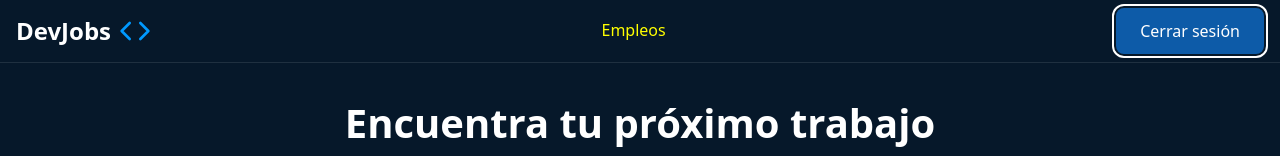
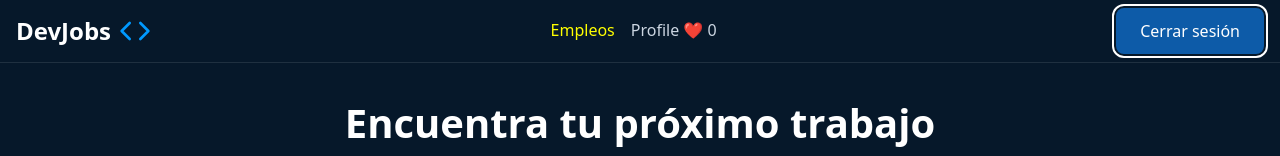
Before and after one commit to masch/js-camp, a React (Vite) app in the folder 03-router-and-zustand/: page /search in a window 1280 px wide. Both pictures are taken after a click on the button "Iniciar sesión". Shown: the top 156 px of the page. Built offline with nearby package versions, Linux system fonts and the light colour scheme; no server answers.

Commit message:
feat: Migrate authentication and favorite job state management from React Context to Zustand, and add favorite job functionality.

```diff
--- a/03-router-and-zustand/package.json
+++ b/03-router-and-zustand/package.json
@@ -13,7 +13,8 @@
     "react": "^19.2.0",
     "react-dom": "^19.2.0",
     "react-router": "^7.11.0",
-    "snarkdown": "^2.0.0"
+    "snarkdown": "^2.0.0",
+    "zustand": "^5.0.9"
   },
   "devDependencies": {
     "@eslint/js": "^9.39.1",
--- a/03-router-and-zustand/src/components/Header.jsx
+++ b/03-router-and-zustand/src/components/Header.jsx
@@ -1,8 +1,14 @@
 import { NavLink } from "react-router"
-import { useAuth } from "../context/AuthContext"
+import { useAuthStore } from "../store/authStore"
 import { Link } from "./Link.jsx"
+import { useFavoriteStore } from "../store/favoriteStore"
+
 
 export function Header() {
+    const { isLoggedIn } = useAuthStore()
+    const { counterFavorites } = useFavoriteStore()
+
+    const numberOfFavorites = counterFavorites()
 
     return (
         <header>
@@ -30,6 +36,15 @@ export function Header() {
                 >
                     Empleos
                 </NavLink>
+                {
+                    isLoggedIn && (
+                        <NavLink
+                            className={({ isActive }) => isActive ? 'nav-link-active' : ''}
+                            to="/profiles"
+                        >
+                            Profile ❤️ {numberOfFavorites}
+                        </NavLink>
+                    )}
             </nav>
 
             <HeaderUserButton />
@@ -38,7 +53,7 @@ export function Header() {
 }
 
 const HeaderUserButton = () => {
-    const { isLoggedIn, login, logout } = useAuth()
+    const { isLoggedIn, login, logout } = useAuthStore()
 
     return (
         <div>
--- a/03-router-and-zustand/src/components/JobCard.jsx
+++ b/03-router-and-zustand/src/components/JobCard.jsx
@@ -1,8 +1,24 @@
 import { useState } from 'react'
 import { Link } from './Link.jsx'
 import styles from './JobCard.module.css'
+import { useAuthStore } from '../store/authStore'
+import { useFavoriteStore } from '../store/favoriteStore'
 
-export function JobCard({ job }) {
+function JobCardFavoriteButton({ jobId }) {
+    const { isLoggedIn } = useAuthStore()
+    const { toggleFavorite, isFavorite } = useFavoriteStore()
+
+    return (
+        <button
+            disabled={!isLoggedIn}
+            onClick={() => toggleFavorite(jobId)}>
+            {isFavorite(jobId) ? '❤️' : '❤'}
+        </button>
+    )
+}
+
+function JobCardApplyButton({ jobId }) {
+    const { isLoggedIn } = useAuthStore()
     const [isApplied, setIsApplied] = useState(false);
 
     function handleClick() {
@@ -11,6 +27,17 @@ export function JobCard({ job }) {
 
     const buttonText = isApplied ? 'Aplicado' : 'Aplicar'
     const buttonClass = isApplied ? 'button-apply-job is-applied' : 'button-apply-job'
+
+    return (
+        <button
+            disabled={!isLoggedIn}
+            className={buttonClass}
+            onClick={handleClick}>{buttonText}
+        </button>
+    )
+}
+
+export function JobCard({ job }) {
 
     return (
         <article className="job-listing-card" data-modalidad={job?.modalidad} data-nivel={job?.nivel} data-technology={job?.technology}>
@@ -25,11 +52,8 @@ export function JobCard({ job }) {
             </div>
             <div className={styles.actions}>
                 <Link className={styles.details} href={`/jobs/${job?.id}`}>Ver detalle</Link>
-                <button
-                    disabled={isApplied}
-                    className={buttonClass}
-                    onClick={handleClick}>{buttonText}
-                </button>
+                <JobCardApplyButton jobId={job?.id} />
+                <JobCardFavoriteButton jobId={job?.id} />
             </div>
         </article>
     )
--- a/03-router-and-zustand/src/components/SearchFormSection.jsx
+++ b/03-router-and-zustand/src/components/SearchFormSection.jsx
@@ -92,7 +92,7 @@ export function SearchFormSection({ initialText, initialFilters, onSearch, onTex
                 </div>
 
                 <div className="search-filters">
-                    <select name={idTechnology} id="filter-technology" value={initialFilters.technology}>
+                    <select name={idTechnology} id="filter-technology" defaultValue={initialFilters.technology}>
                         <option value="">Tecnología</option>
                         <optgroup label="Tecnologías populares">
                             <option value="javascript">JavaScript</option>
@@ -110,7 +110,7 @@ export function SearchFormSection({ initialText, initialFilters, onSearch, onTex
                         <option value="php">PHP</option>
                     </select>
 
-                    <select name={idLocation} id="filter-location" value={initialFilters.location}>
+                    <select name={idLocation} id="filter-location" defaultValue={initialFilters.location}>
                         <option value="">Ubicación</option>
                         <option value="remoto">Remoto</option>
                         <option value="cdmx">Ciudad de México</option>
@@ -119,7 +119,7 @@ export function SearchFormSection({ initialText, initialFilters, onSearch, onTex
                         <option value="barcelona">Barcelona</option>
                     </select>
 
-                    <select name={idExperienceLevel} id="filter-experience-level" value={initialFilters.experienceLevel}>
+                    <select name={idExperienceLevel} id="filter-experience-level" defaultValue={initialFilters.experienceLevel}>
                         <option value="">Nivel de experiencia</option>
                         <option value="junior">Junior</option>
                         <option value="mid">Mid-level</option>
--- a/03-router-and-zustand/src/context/AuthContext.jsx
+++ /dev/null
@@ -1,37 +0,0 @@
-import { createContext, use, useState } from "react";
-
-export const AuthContext = createContext(null)
-
-export function AuthProvider({ children }) {
-    const [isLoggedIn, setIsLoggedIn] = useState(false)
-
-    const login = () => {
-        setIsLoggedIn(true)
-    }
-
-    const logout = () => {
-        setIsLoggedIn(false)
-    }
-
-    const value = {
-        isLoggedIn,
-        login,
-        logout
-    }
-
-    return (
-        <AuthContext value={value}>
-            {children}
-        </AuthContext>
-    )
-}
-
-export function useAuth() {
-    const context = use(AuthContext)
-
-    if (context === undefined) {
-        throw new Error('useAuth must be used within an AuthProvider')
-    }
-
-    return context
-}
--- a/03-router-and-zustand/src/context/FavContext.jsx
+++ /dev/null
@@ -1,42 +0,0 @@
-import { createContext, use, useState } from "react";
-
-export const FavoritesContext = createContext(null)
-
-export function FavoritesProvider({ children }) {
-    const [favorites, setFavorites] = useState([])
-
-    const addFavorite = (job) => {
-        setFavorites([...favorites, job])
-    }
-
-    const removeFavorite = (jobId) => {
-        setFavorites(favorites.filter((job) => job.id !== jobId))
-    }
-
-    const isFavorite = (jobId) => {
-        return favorites.some((job) => job.id === jobId)
-    }
-
-    const value = {
-        favorites,
-        addFavorite,
-        removeFavorite,
-        isFavorite
-    }
-
-    return (
-        <FavoritesContext value={value}>
-            {children}
-        </FavoritesContext>
-    )
-}
-
-export function useFavorites() {
-    const context = use(FavoritesContext)
-
-    if (context === undefined) {
-        throw new Error('useFavorites must be used within a FavoritesProvider')
-    }
-
-    return context
-}
--- a/03-router-and-zustand/src/main.jsx
+++ b/03-router-and-zustand/src/main.jsx
@@ -1,20 +1,13 @@
 import { BrowserRouter } from 'react-router'
-import { AuthProvider } from './context/AuthContext.jsx'
-import { FavoritesProvider } from './context/FavContext.jsx'
 import { StrictMode } from 'react'
 import { createRoot } from 'react-dom/client'
 import './index.css'
 import App from './App.jsx'
 
-
 createRoot(document.getElementById('root')).render(
   <StrictMode>
     <BrowserRouter>
-      <AuthProvider>
-        <FavoritesProvider>
-          <App />
-        </FavoritesProvider>
-      </AuthProvider>
+      <App />
     </BrowserRouter>
   </StrictMode>,
 )
--- a/03-router-and-zustand/src/pages/Detail.jsx
+++ b/03-router-and-zustand/src/pages/Detail.jsx
@@ -2,7 +2,8 @@ import { useEffect, useState } from 'react'
 import { useParams, useNavigate } from 'react-router'
 
 import { Link } from '../components/Link'
-import { useAuth } from '../context/AuthContext'
+import { useAuthStore } from '../store/authStore'
+import { useFavoriteStore } from '../store/favoriteStore'
 
 import snarkdown from 'snarkdown'
 import styles from './Detail.module.css'
@@ -46,15 +47,26 @@ function DetailPageHeader({ job }) {
             </header>
 
             <DetailApplyButton />
+            <DetailFavoriteButton jobId={job.id} />
         </>
     )
 }
 
 function DetailApplyButton() {
-    const { isLoggedIn } = useAuth()
+    const { isLoggedIn } = useAuthStore()
     return (
         <button disabled={!isLoggedIn} className={styles.applyButton}>
             {isLoggedIn ? 'Aplicar ahora' : 'Inicia sesión para aplicar'}
+        </button>
+    )
+}
+
+function DetailFavoriteButton({ jobId }) {
+    const { toggleFavorite, isFavorite } = useFavoriteStore()
+
+    return (
+        <button onClick={() => toggleFavorite(jobId)}>
+            {isFavorite(jobId) ? '❤️' : '❤'}
         </button>
     )
 }
--- /dev/null
+++ b/03-router-and-zustand/src/store/authStore.js
@@ -0,0 +1,10 @@
+import { create } from 'zustand'
+
+export const useAuthStore = create((set) => ({
+    // State
+    isLoggedIn: false,
+
+    // Actions
+    login: () => set({ isLoggedIn: true }),
+    logout: () => set({ isLoggedIn: false })
+}))
--- /dev/null
+++ b/03-router-and-zustand/src/store/favoriteStore.js
@@ -0,0 +1,30 @@
+import { create } from 'zustand'
+
+export const useFavoriteStore = create((set, get) => ({
+    // State
+    favorites: [],
+
+    // Actions.
+    addFavorite: (jobId) =>
+        set(state => ({
+            favorites: state.favorites.includes(jobId)
+                ? state.favorites
+                : [...state.favorites, jobId]
+        })),
+
+    removeFavorite: (jobId) =>
+        set(state => ({
+            favorites: state.favorites.filter((id) => id !== jobId)
+        })),
+
+    isFavorite: (jobId) => get().favorites.includes(jobId),
+
+    toggleFavorite: (jobId) => {
+        const { isFavorite, removeFavorite, addFavorite } = get()
+        const isFav = isFavorite(jobId)
+        isFav ? removeFavorite(jobId) : addFavorite(jobId)
+    },
+
+    counterFavorites: () => get().favorites.length,
+
+}))
```
Also changed, not shown: 1 other file (tests, documents, lock files or other folders).
